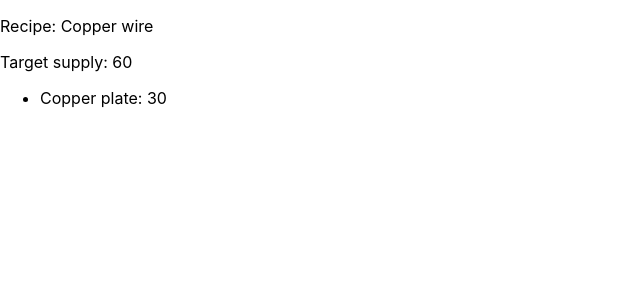
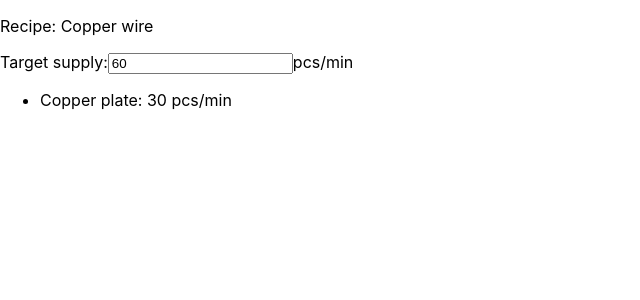
Before and after one commit to sjanota/factorio, a React (Create React App) app: page / in a window 1280 px wide. Shown: the top 300 px of the page, without its empty margins (0-640 px from the left). Built offline with nearby package versions, Linux system fonts and the light colour scheme.

Commit message:
Set target supply

```diff
--- a/src/features/throughput/CurrentRecipeDemand.jsx
+++ b/src/features/throughput/CurrentRecipeDemand.jsx
@@ -1,10 +1,20 @@
 import { connect } from "react-redux";
 import { Demand } from "./Demand";
-import { selectCurrentRecipe, selectInputs } from "./currentRecipeSlice";
+import {
+  selectInputs,
+  selectCurrentRecipeItem,
+  selectCurrentRecipeTargetSupply,
+  setTargetSupply,
+} from "./currentRecipeSlice";
 
 const mapState = (state) => ({
-  recipe: selectCurrentRecipe(state),
+  recipe: selectCurrentRecipeItem(state),
   inputs: selectInputs(state),
+  targetSupply: selectCurrentRecipeTargetSupply(state),
 });
 
-export const CurrentRecipeDemand = connect(mapState)(Demand);
+const mapDispatch = {
+  setTargetSupply,
+};
+
+export const CurrentRecipeDemand = connect(mapState, mapDispatch)(Demand);
--- a/src/features/throughput/Demand.jsx
+++ b/src/features/throughput/Demand.jsx
@@ -1,14 +1,38 @@
 import React from "react";
+import { useRef } from "react";
 
-export const Demand = ({ recipe, inputs }) => {
+export const Demand = ({ recipe, inputs, targetSupply, setTargetSupply }) => {
+  const targetSupplyInput = useRef();
+
+  function onTargetSupplyChange(event) {
+    event.preventDefault();
+    const n = Number.parseInt(targetSupplyInput.current.value);
+    setTargetSupply(n);
+  }
+
   return (
     <div>
-      <p>Recipe: {recipe.item}</p>
-      <p>Target supply: {recipe.targetSupply}</p>
+      <p>Recipe: {recipe}</p>
+      <div>
+        <form onSubmit={onTargetSupplyChange}>
+          <label>
+            Target supply:
+            <input
+              type="number"
+              step="1"
+              defaultValue={targetSupply}
+              ref={targetSupplyInput}
+            />
+            pcs/min
+          </label>
+        </form>
+      </div>
       <ul>
-        {Object.entries(inputs).map(([input, demand]) =>
-          <li key="input">{input}: {demand}</li>
-        )}
+        {Object.entries(inputs).map(([input, demand]) => (
+          <li key="input">
+            {input}: {demand} pcs/min
+          </li>
+        ))}
       </ul>
     </div>
   );
--- a/src/features/throughput/currentRecipeSlice.js
+++ b/src/features/throughput/currentRecipeSlice.js
@@ -4,7 +4,7 @@ import { recipeInputDemand } from "./recipeInputDemand";
 
 const slice = createSlice({
   name: "currentRecipe",
-  initialState: {item: "Copper wire", targetSupply: 60},
+  initialState: { item: "Copper wire", targetSupply: 60 },
   reducers: {
     setCurrentRecipe(state, { payload }) {
       state.item = payload;
@@ -19,6 +19,9 @@ export const { setCurrentRecipe, setTargetSupply } = slice.actions;
 export default slice.reducer;
 
 export const selectCurrentRecipe = (state) => state.currentRecipe;
+export const selectCurrentRecipeItem = (state) => state.currentRecipe.item;
+export const selectCurrentRecipeTargetSupply = (state) =>
+  state.currentRecipe.targetSupply;
 export const selectInputs = createSelector(
   [selectRecipes, selectCurrentRecipe],
   (recipes, currentRecipe) => {
```
